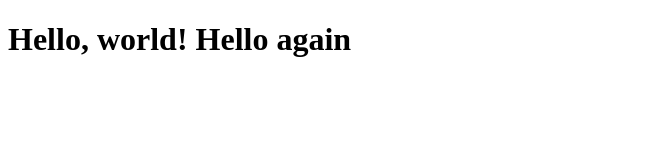
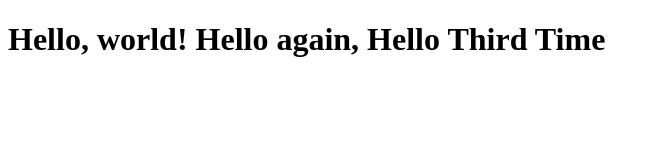
Before and after one commit to OMNIVORE01/lecture0, a plain HTML site: page hello.html in a window 1280 px wide. Shown: the whole page, without its empty margins (0-660 px from the left). Drawn offline with Linux system fonts and the light colour scheme.

Commit message:
Update hello.html

```diff
--- a/hello.html
+++ b/hello.html
@@ -4,6 +4,6 @@
     <title> My Webpage!</title>
     </head>
     <body>
-      <h1>Hello, world! Hello again</h1>
+      <h1>Hello, world! Hello again, Hello Third Time</h1>
     </body>
 </html>
```
